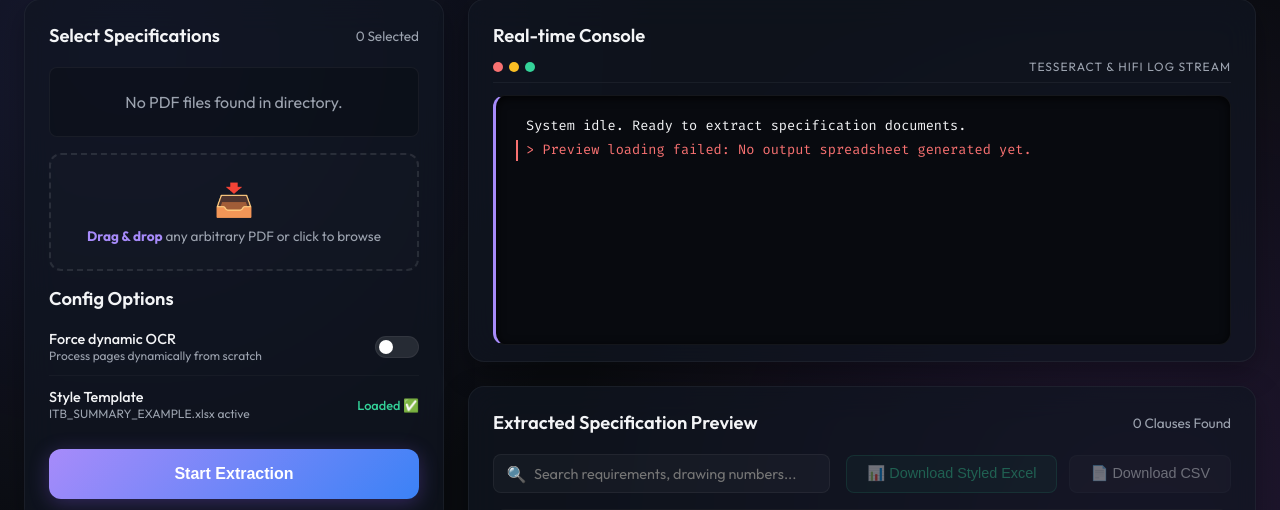
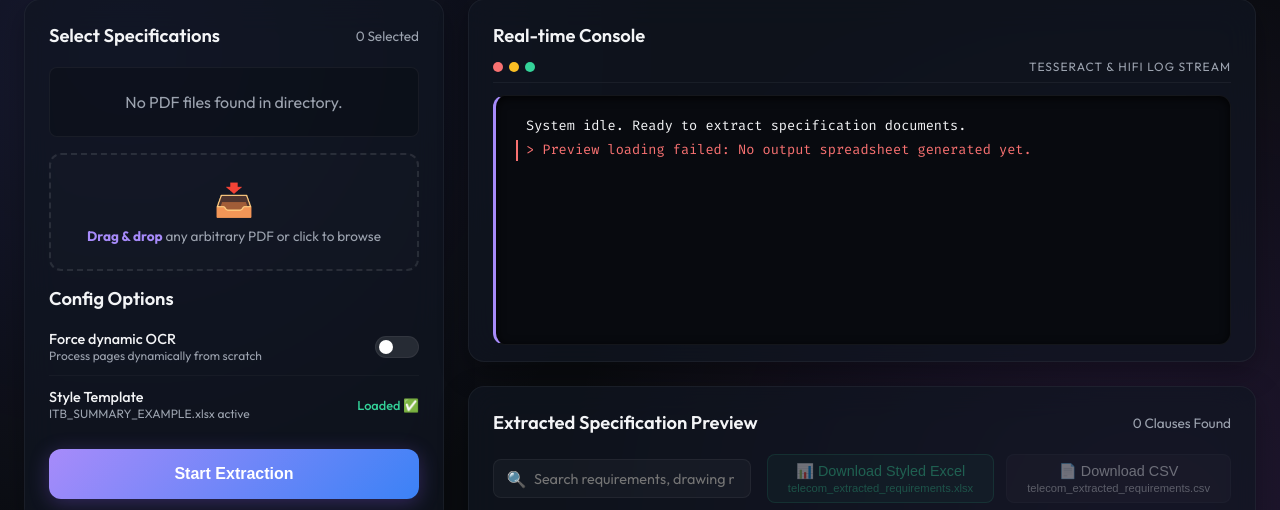
Before and after one commit to jezehelfranca-svg/ITB_SUMMARY_CREATOR, a Flask app: page / in a window 1280 px wide. Shown: the part 107-617 px from the top of the page. Run offline with Flask 3, Linux system fonts and the light colour scheme; data that the repository does not hold is empty.

Commit message:
Support dynamic output naming based on the first processed file

```diff
--- a/app.py
+++ b/app.py
@@ -22,11 +22,17 @@ app.config['MAX_CONTENT_LENGTH'] = 50 * 1024 * 1024  # 50MB limit
 ui_logs = []
 logs_lock = threading.Lock()
 
+# Initial output names based on current folder contents
+pdf_files_init = sorted([f for f in os.listdir(project_dir) if f.lower().endswith('.pdf')])
+default_base = pdf_files_init[0].replace('.pdf', '') if pdf_files_init else "telecom_extracted_requirements"
+
 # Execution status dictionary to prevent frontend race conditions
 execution_status = {
     "status": "idle",
     "count": 0,
-    "error": None
+    "error": None,
+    "output_xlsx": f"{default_base}.xlsx",
+    "output_csv": f"{default_base}.csv"
 }
 
 class UILogRedirector:
@@ -84,6 +90,25 @@ def get_status():
 
 @app.route('/api/extract', methods=['POST'])
 def start_extraction():
+    data = request.form
+    selected_files = request.form.getlist('files')
+    force_extract = request.form.get('force_extract', 'false').lower() == 'true'
+
+    # Check if there is an uploaded file
+    uploaded_file = request.files.get('file')
+
+    # Determine base output name from the first target file
+    first_fname = ""
+    if uploaded_file and uploaded_file.filename:
+        first_fname = uploaded_file.filename
+    elif selected_files:
+        first_fname = selected_files[0]
+
+    if first_fname:
+        base_name = first_fname.replace('.pdf', '')
+        execution_status["output_xlsx"] = f"{base_name}.xlsx"
+        execution_status["output_csv"] = f"{base_name}.csv"
+
     # Set status to running
     execution_status["status"] = "running"
     execution_status["count"] = 0
@@ -93,13 +118,6 @@ def start_extraction():
     with logs_lock:
         ui_logs.clear()
         ui_logs.append("Initialization extraction runner...")
-
-    data = request.form
-    selected_files = request.form.getlist('files')
-    force_extract = request.form.get('force_extract', 'false').lower() == 'true'
-
-    # Check if there is an uploaded file
-    uploaded_file = request.files.get('file')
 
     def run_async_extraction():
         try:
@@ -218,7 +236,8 @@ def start_extraction():
 
             # Generate final Excel and CSV output files
             print("Compiling final styled spreadsheet...")
-            extract_to_excel.generate_excel_table(anonymized_records, extract_to_excel.example_xlsx, extract_to_excel.output_xlsx)
+            output_xlsx_path = os.path.join(project_dir, execution_status["output_xlsx"])
+            extract_to_excel.generate_excel_table(anonymized_records, extract_to_excel.example_xlsx, output_xlsx_path)
             print("Finished writing output tables. Complete!")
             execution_status["status"] = "completed"
             execution_status["count"] = len(anonymized_records)
@@ -236,11 +255,12 @@ def start_extraction():
 @app.route('/api/preview-data', methods=['GET'])
 def preview_data():
     try:
-        if not os.path.exists(extract_to_excel.output_xlsx):
+        output_xlsx_path = os.path.join(project_dir, execution_status.get("output_xlsx", "telecom_extracted_requirements.xlsx"))
+        if not os.path.exists(output_xlsx_path):
             return jsonify({"success": False, "error": "No output spreadsheet generated yet."})
 
         # Read the generated spreadsheet rows
-        wb = load_workbook(extract_to_excel.output_xlsx, data_only=True)
+        wb = load_workbook(output_xlsx_path, data_only=True)
         ws = wb.active
         rows = []
         headers = ["ITB File Name", "Clause or\nDrawing No.", "Page#", "Item", "Requirement", "상세 내용"]
@@ -264,14 +284,15 @@ def preview_data():
 @app.route('/api/download', methods=['GET'])
 def download_file():
     file_format = request.args.get('format', 'xlsx').lower()
+    output_xlsx_name = execution_status.get("output_xlsx", "telecom_extracted_requirements.xlsx")
     if file_format == 'csv':
-        filepath = extract_to_excel.output_xlsx.replace('.xlsx', '.csv')
+        filepath = os.path.join(project_dir, output_xlsx_name.replace('.xlsx', '.csv'))
         mimetype = 'text/csv'
-        download_name = 'telecom_extracted_requirements.csv'
+        download_name = output_xlsx_name.replace('.xlsx', '.csv')
     else:
-        filepath = extract_to_excel.output_xlsx
+        filepath = os.path.join(project_dir, output_xlsx_name)
         mimetype = 'application/vnd.openxmlformats-officedocument.spreadsheetml.sheet'
-        download_name = 'telecom_extracted_requirements.xlsx'
+        download_name = output_xlsx_name
 
     if not os.path.exists(filepath):
         return jsonify({"success": False, "error": "Requested file does not exist. Run extraction first."}), 404
--- a/templates/index.html
+++ b/templates/index.html
@@ -441,15 +441,17 @@
             background: rgba(255, 255, 255, 0.05);
             border: 1px solid var(--glass-border);
             color: var(--text-main);
-            padding: 0.6rem 1.25rem;
+            padding: 0.5rem 1.25rem;
             border-radius: 8px;
             font-size: 0.9rem;
             font-weight: 500;
             cursor: pointer;
             transition: all 0.2s ease;
             display: flex;
+            flex-direction: column;
             align-items: center;
-            gap: 0.5rem;
+            justify-content: center;
+            text-align: center;
         }
 
         .btn-download:hover:not(:disabled) {
@@ -902,6 +904,7 @@
 
                             if (isDone) {
                                 appendLog('Pipeline completed successfully!', 'success');
+                                updateDownloadButtons();
                                 loadTablePreview();
                             } else {
                                 appendLog(`Pipeline failed: ${statusData.error}`, 'error');
@@ -1006,10 +1009,26 @@
             window.location.href = '/api/download?format=csv';
         });
 
+        // Update download button labels based on status endpoint names
+        async function updateDownloadButtons() {
+            try {
+                const res = await fetch('/api/status');
+                const statusData = await res.json();
+                if (statusData.output_xlsx && statusData.output_csv) {
+                    btnDlXlsx.innerHTML = `📊 Download Styled Excel<div style="font-size: 0.7rem; font-weight: 400; opacity: 0.8; margin-top: 2px;">${statusData.output_xlsx}</div>`;
+                    btnDlCsv.innerHTML = `📄 Download CSV<div style="font-size: 0.7rem; font-weight: 400; opacity: 0.8; margin-top: 2px;">${statusData.output_csv}</div>`;
+                }
+            } catch (err) {
+                console.error(err);
+            }
+        }
+
         // Start fetching files on load
         fetchLocalPDFs();
         // Check if there is already extracted preview data to show
         loadTablePreview();
+        // Set dynamic download button filenames
+        updateDownloadButtons();
     </script>
 </body>
 </html>
```
